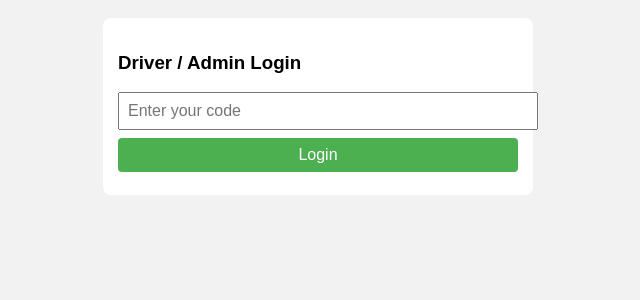
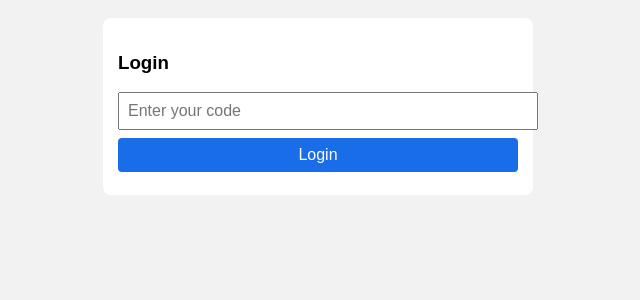
Before and after one commit to devesh2010553/brajwasi-billing, a Flask app: page / in a window 1280 px wide. Shown: the top 300 px of the page, without its empty margins (322-962 px from the left). Run offline with Flask 3, Linux system fonts and the light colour scheme.

```diff
--- a/static/style.css
+++ b/static/style.css
@@ -21,7 +21,7 @@ input, label, button {
 }
 
 button {
-    background-color: #4CAF50;
+    background-color: #1a6de9;
     color: white;
     border: none;
     border-radius: 4px;
@@ -29,7 +29,7 @@ button {
 }
 
 button:hover {
-    background-color: #45a049;
+    background-color: #1a6de9;
 }
 
 p.error {
@@ -52,7 +52,7 @@ p.success {
     display: block;
     margin: 10px 0;
     padding: 10px;
-    background-color: #4CAF50;
+    background-color: #1a6de9;
     color: white;
     text-align: center;
     text-decoration: none;
@@ -60,5 +60,5 @@ p.success {
 }
 
 .btn:hover {
-    background-color: #45a049;
+    background-color: #1a6de9;
 }
--- a/templates/login.html
+++ b/templates/login.html
@@ -6,7 +6,7 @@
 </head>
 <body>
 <form method="post">
-    <h3>Driver / Admin Login</h3>
+    <h3>Login</h3>
     <input type="text" name="code" placeholder="Enter your code" required>
     <button>Login</button>
     {% if msg %}
```
